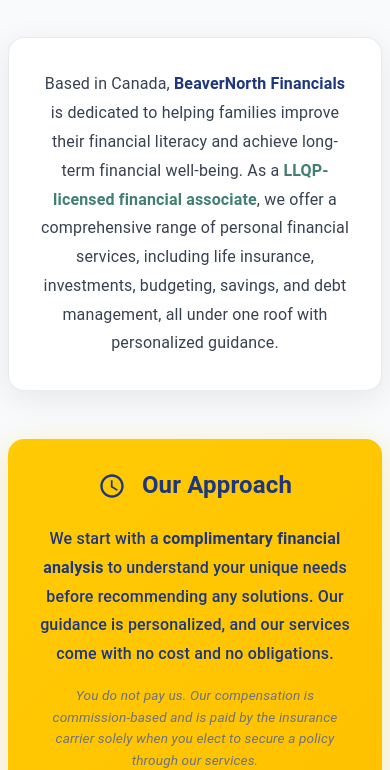
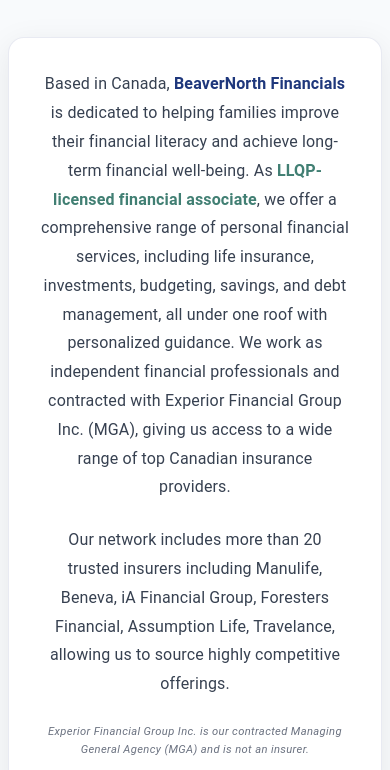
Before and after one commit to Arunkumar6522/BeaverNorth-Advisors, a React (Vite) app in the folder web/: page /about in a window 390 px wide. Shown: the part 798-1568 px from the top of the page. Built offline with nearby package versions, Linux system fonts and the light colour scheme; no server answers.

Commit message:
Update About page with Experior Financial Group info, remove all instances of 'advisors' from text, fix mobile menu company name

```diff
--- a/web/src/components/ContactModal.tsx
+++ b/web/src/components/ContactModal.tsx
@@ -1312,7 +1312,7 @@
                   lineHeight: 1.5
                 }}>
                   {locale === 'fr' ? 'Vos informations sont sécurisées et confidentielles.' : 'Your information is secure and confidential.'}<br/>
-                  {locale === 'fr' ? 'Des conseillers d’assurance canadiens agréés vous répondent sous 24 heures.' : 'Licensed Canadian insurance advisors respond within 24 hours.'}
+                  {locale === 'fr' ? "Des conseillers d'assurance canadiens agréés vous répondent sous 24 heures." : 'Licensed Canadian insurance professionals respond within 24 hours.'}
                 </p>
               </motion.div>
             )}
--- a/web/src/components/Footer.tsx
+++ b/web/src/components/Footer.tsx
@@ -31,7 +31,7 @@
                 {t('footer_description')}
               </Typography>
               <Typography variant="body2" sx={{ color: '#6B7280', fontSize: '0.85rem' }}>
-                © {new Date().getFullYear()} BeaverNorth Advisors
+                © {new Date().getFullYear()} BeaverNorth Financials
               </Typography>
             </Box>
 
--- a/web/src/components/MuiSidebar.tsx
+++ b/web/src/components/MuiSidebar.tsx
@@ -102,7 +102,7 @@
                   BeaverNorth
                 </Typography>
                 <Typography variant="caption" sx={{ opacity: 0.9 }}>
-                  Insurance Advisors
+                  Insurance Professionals
                 </Typography>
               </Box>
             </Box>
--- a/web/src/components/Nav.tsx
+++ b/web/src/components/Nav.tsx
@@ -137,7 +137,7 @@
           }}>
 
             {/* Company Name Only */}
-            <Link to="/" style={{ textDecoration: 'none' }} aria-label="BeaverNorth Advisors Home">
+            <Link to="/" style={{ textDecoration: 'none' }} aria-label="BeaverNorth Financials Home">
               <Box sx={{
                 fontWeight: 800,
                 color: '#1E377C',
@@ -286,7 +286,7 @@
       >
         {/* Drawer Header */}
         <Box sx={{ display: 'flex', justifyContent: 'space-between', alignItems: 'center', p: 2, borderBottom: '1px solid rgba(105,131,204,0.1)' }}>
-          <Box sx={{ fontWeight: 800, color: '#1E377C', fontSize: '1.2rem' }}>BeaverNorth Advisors</Box>
+          <Box sx={{ fontWeight: 800, color: '#1E377C', fontSize: '1.2rem' }}>BeaverNorth Financials</Box>
           <IconButton aria-label="Close menu" onClick={toggleMenu} sx={{ color: '#6B7280' }}>
             <CloseIcon />
           </IconButton>
--- a/web/src/components/PrivacyPolicyModal.tsx
+++ b/web/src/components/PrivacyPolicyModal.tsx
@@ -89,7 +89,7 @@
                 Provide personalized insurance quotes and recommendations
               </Typography>
               <Typography component="li" variant="body2" sx={{ color: '#333', lineHeight: 1.6, mb: 1 }}>
-                Connect you with licensed Canadian insurance advisors
+                Connect you with licensed Canadian insurance professionals
               </Typography>
               <Typography component="li" variant="body2" sx={{ color: '#333', lineHeight: 1.6, mb: 1 }}>
                 Communicate about your insurance needs and our services
@@ -116,7 +116,7 @@
                 Helps prevent fraudulent quote requests
               </Typography>
               <Typography component="li" variant="body2" sx={{ color: '#333', lineHeight: 1.6, mb: 1 }}>
-                Ensures our advisors can reach you with accurate quotes
+                Ensures our professionals can reach you with accurate quotes
               </Typography>
             </Box>
             <Typography variant="body2" sx={{ color: '#333', lineHeight: 1.6 }}>
@@ -134,7 +134,7 @@
             </Typography>
             <Box component="ul" sx={{ pl: 2, mb: 2 }}>
               <Typography component="li" variant="body2" sx={{ color: '#333', lineHeight: 1.6, mb: 1 }}>
-                Licensed Canadian insurance advisors and brokers
+                Licensed Canadian insurance professionals and brokers
               </Typography>
               <Typography component="li" variant="body2" sx={{ color: '#333', lineHeight: 1.6, mb: 1 }}>
                 Insurance companies to obtain quotes
--- a/web/src/components/SuccessPage.tsx
+++ b/web/src/components/SuccessPage.tsx
@@ -64,7 +64,7 @@
         >
           Your insurance quote request has been submitted successfully.
           <br />
-          Our licensed advisors will contact you within 24 hours.
+          Our licensed professionals will contact you within 24 hours.
         </motion.p>
         <motion.div
           initial={{ y: 20, opacity: 0 }}
--- a/web/src/i18n.tsx
+++ b/web/src/i18n.tsx
@@ -66,7 +66,7 @@
   testimonials_cta_sub: 'Let us help you achieve your financial goals with personalized advice and expert guidance',
   testimonials_cta_button: 'Get Started Today',
   contact_cta_title: 'Ready to Secure Your Future?',
-  contact_cta_sub: 'Our expert advisors are here to help you make informed financial decisions',
+  contact_cta_sub: 'Our expert professionals are here to help you make informed financial decisions',
   contact_cta_button: 'Call (438) 763-5120',
   // Privacy modal
   privacy_title: 'Privacy Policy',
--- a/web/src/pages/About.tsx
+++ b/web/src/pages/About.tsx
@@ -206,14 +206,44 @@
                     color: '#374151',
                     textAlign: 'center',
                     maxWidth: 900,
-                    margin: '0 auto'
+                    margin: '0 auto',
+                    mb: 3
                   }}
                 >
                   Based in Canada, <strong style={{ color: '#1E377C' }}>BeaverNorth Financials</strong> is dedicated to helping families improve their
-                  financial literacy and achieve long-term financial well-being. As a <strong style={{ color: '#417F73' }}>LLQP-licensed
+                  financial literacy and achieve long-term financial well-being. As <strong style={{ color: '#417F73' }}>LLQP-licensed
                   financial associate</strong>, we offer a comprehensive range of personal financial services,
                   including life insurance, investments, budgeting, savings, and debt management,
-                  all under one roof with personalized guidance.
+                  all under one roof with personalized guidance. We work as independent financial professionals and contracted with Experior Financial Group Inc. (MGA), giving us access to a wide range of top Canadian insurance providers.
+                </Typography>
+                <Typography
+                  variant="body1"
+                  sx={{
+                    fontSize: { xs: '1rem', md: '1.2rem' },
+                    lineHeight: 1.8,
+                    color: '#374151',
+                    textAlign: 'center',
+                    maxWidth: 900,
+                    margin: '0 auto',
+                    mb: 3
+                  }}
+                >
+                  Our network includes more than 20 trusted insurers including Manulife, Beneva, iA Financial Group, Foresters Financial, Assumption Life, Travelance, allowing us to source highly competitive offerings.
+                </Typography>
+                <Typography
+                  variant="caption"
+                  sx={{
+                    fontSize: { xs: '0.7rem', md: '0.75rem' },
+                    lineHeight: 1.6,
+                    color: '#6B7280',
+                    textAlign: 'center',
+                    maxWidth: 900,
+                    margin: '0 auto',
+                    display: 'block',
+                    fontStyle: 'italic'
+                  }}
+                >
+                  Experior Financial Group Inc. is our contracted Managing General Agency (MGA) and is not an insurer.
                 </Typography>
               </Box>
 
--- a/web/src/pages/Contact.tsx
+++ b/web/src/pages/Contact.tsx
@@ -43,7 +43,7 @@
                   lineHeight: 1.6
                 }}
               >
-                Get in touch with our expert advisors for personalized financial guidance
+                Get in touch with our expert professionals for personalized financial guidance
               </Typography>
             </motion.div>
           </Container>
--- a/web/src/pages/Enquiry.tsx
+++ b/web/src/pages/Enquiry.tsx
@@ -187,7 +187,7 @@
                     <Typography variant="body2" sx={{ color: '#6B7280' }}>
                       {locale === 'fr'
                         ? 'Nos conseillers expérimentés vous aident à trouver la meilleure couverture.'
-                        : 'Our experienced advisors help you find the best coverage.'}
+                        : 'Our experienced professionals help you find the best coverage.'}
                     </Typography>
                   </Box>
                 </Box>
@@ -299,7 +299,7 @@
           </Grid>
           <Box sx={{ textAlign: 'center', mt: 3, pt: 3, borderTop: '1px solid rgba(255,255,255,0.2)' }}>
             <Typography variant="body2" sx={{ color: 'rgba(255,255,255,0.8)' }}>
-              © 2024 BeaverNorth Advisors. {locale === 'fr' ? 'Tous droits réservés.' : 'All rights reserved.'}
+              © 2024 BeaverNorth Financials. {locale === 'fr' ? 'Tous droits réservés.' : 'All rights reserved.'}
             </Typography>
           </Box>
         </Container>
```
